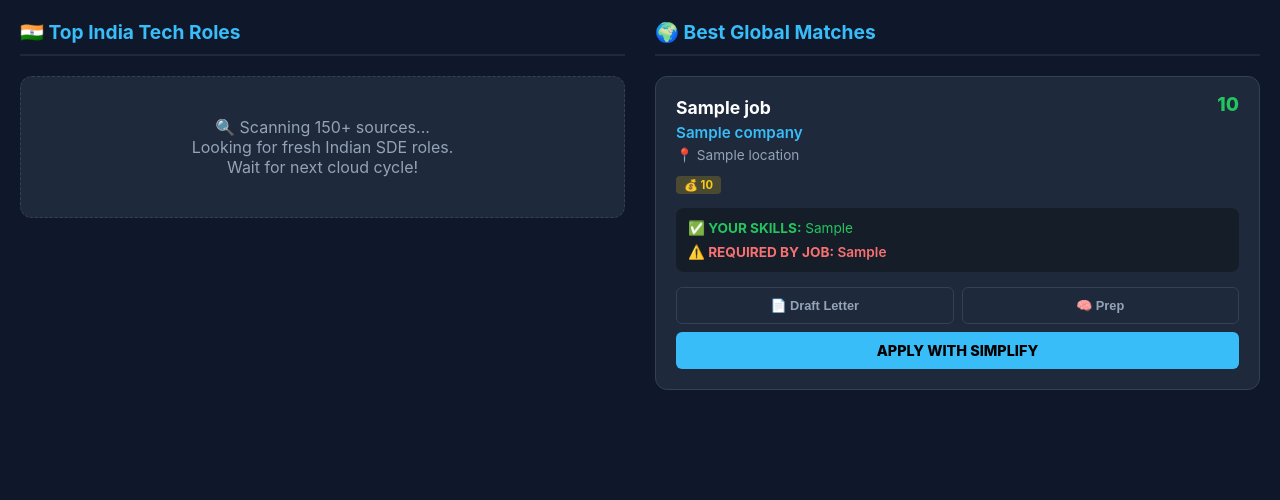
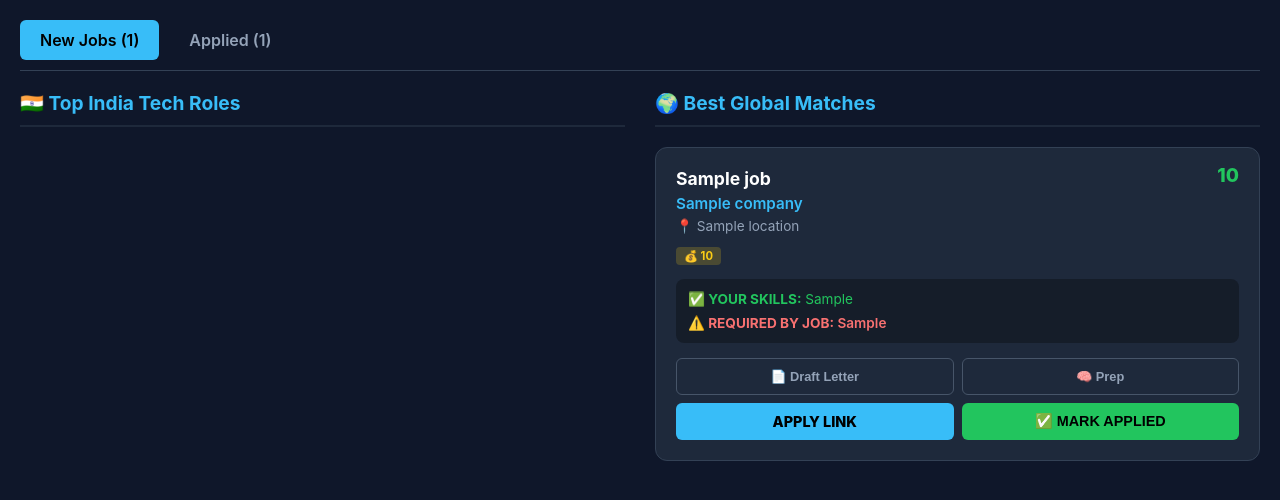
Before and after one commit to Ajinkya8881/job-engine, a Flask app: template dashboard/templates/index.html in a window 1280 px wide. Shown: the part 118-618 px from the top of the page. Run offline with Flask 3, Linux system fonts and the light colour scheme; the template is opened without the code that fills it: most values are stand-ins (such as "Sample title", 1, 10 or a date in 2020).

Commit message:
feat: add tabs and 'Mark Applied' button to dashboard

```diff
--- a/dashboard/templates/index.html
+++ b/dashboard/templates/index.html
@@ -8,6 +8,15 @@
         :root { --bg: #0f172a; --card-bg: #1e293b; --text: #f8fafc; --primary: #38bdf8; --secondary: #94a3b8; --accent: #22c55e; --danger: #f87171; --warning: #facc15; }
         body { font-family: 'Inter', sans-serif; margin: 0; padding: 20px; background-color: var(--bg); color: var(--text); }
         header { display: flex; justify-content: space-between; align-items: center; margin-bottom: 20px; border-bottom: 1px solid #334155; padding-bottom: 15px; }
+
+        .tabs { display: flex; gap: 10px; margin-bottom: 20px; border-bottom: 1px solid #334155; padding-bottom: 10px; }
+        .tab { padding: 10px 20px; cursor: pointer; border-radius: 6px; color: var(--secondary); font-weight: 600; transition: 0.3s; }
+        .tab.active { background: var(--primary); color: #000; }
+        .tab:hover:not(.active) { background: #334155; color: #fff; }
+
+        .tab-content { display: none; }
+        .tab-content.active { display: block; }
+
         .main-container { display: grid; grid-template-columns: 1fr 1fr; gap: 30px; }
         .column-header { font-weight: bold; color: var(--primary); border-bottom: 2px solid var(--card-bg); padding-bottom: 10px; margin-bottom: 20px; font-size: 1.2em; }
         .job-card { background: var(--card-bg); padding: 20px; border-radius: 12px; border: 1px solid #334155; margin-bottom: 20px; transition: transform 0.2s; position: relative; }
@@ -20,8 +29,10 @@
         .match-list { color: var(--accent); margin-bottom: 8px; }
         .missing-list { color: var(--danger); font-weight: 600; }
         .actions { display: grid; grid-template-columns: 1fr 1fr; gap: 8px; margin-top: 15px; }
-        .btn { padding: 10px; border-radius: 6px; border: 1px solid #334155; background: transparent; color: var(--secondary); cursor: pointer; font-size: 0.8em; text-decoration: none; text-align: center; font-weight: 600; }
-        .btn-apply { background: var(--primary); color: #000; border: none; grid-column: span 2; font-weight: 800; font-size: 0.9em; }
+        .btn { padding: 10px; border-radius: 6px; border: 1px solid #334155; background: transparent; color: var(--secondary); cursor: pointer; font-size: 0.8em; text-decoration: none; text-align: center; font-weight: 600; border: 1px solid #475569; }
+        .btn:hover { background: #334155; color: #fff; }
+        .btn-apply { background: var(--primary); color: #000; border: none; font-weight: 800; font-size: 0.9em; }
+        .btn-save { background: var(--accent); color: #000; border: none; font-weight: 800; font-size: 0.9em; }
         .badge { font-size: 0.7em; padding: 2px 8px; border-radius: 4px; font-weight: bold; margin-right: 5px; }
         .badge-visa { background: rgba(56, 189, 248, 0.2); color: var(--primary); }
         .badge-salary { background: rgba(250, 204, 21, 0.2); color: var(--warning); }
@@ -34,8 +45,14 @@
         <div style="color:var(--secondary);">Focus: <b>Java / SDE / Freshers (0-3 yrs)</b></div>
     </header>
 
+    <div class="tabs">
+        <div class="tab active" onclick="switchTab('new-tab')">New Jobs ({{ data.new|length }})</div>
+        <div class="tab" onclick="switchTab('applied-tab')">Applied ({{ data.applied|length }})</div>
+    </div>
+
+    <!-- NEW JOBS TAB -->
+    <div id="new-tab" class="tab-content active">
         <div class="main-container">
-        <!-- INDIA HQ -->
             <div class="column">
                 <div class="column-header">🇮🇳 Top India Tech Roles</div>
                 {% set india_jobs = [] %}
@@ -51,21 +68,16 @@
                             <div class="match-list"><b>✅ YOUR SKILLS:</b> {{ job.matched_skills|join(', ') if job.matched_skills else 'None' }}</div>
                             {% if job.missing_skills %}<div class="missing-list"><b>⚠️ REQUIRED BY JOB:</b> {{ job.missing_skills|join(', ') }}</div>{% endif %}
                         </div>
-                    <div class="actions">
-                        <button class="btn" onclick="generateCoverLetter('{{ job.company }}', '{{ job.title }}')">📄 Draft Letter</button>
-                        <button class="btn" onclick="showInterviewPrep('{{ job.title }}')">🧠 Prep</button>
-                        <a href="{{ job.url }}" target="_blank" class="btn btn-apply">APPLY WITH SIMPLIFY</a>
+                        <div class="actions" style="grid-template-columns: 1fr 1fr;">
+                            <button class="btn" onclick="generateCoverLetter('{{ job.company|replace("'", "\\'") }}', '{{ job.title|replace("'", "\\'") }}')">📄 Draft Letter</button>
+                            <button class="btn" onclick="showInterviewPrep('{{ job.title|replace("'", "\\'") }}')">🧠 Prep</button>
+                            <a href="{{ job.url }}" target="_blank" class="btn btn-apply">APPLY LINK</a>
+                            <button class="btn btn-save" onclick="updateStatus('{{ job.company|replace("'", "\\'") }}', '{{ job.title|replace("'", "\\'") }}', 'applied')">✅ MARK APPLIED</button>
                         </div>
                     </div>
                 {% endfor %}
-            {% if india_jobs|length == 0 %}
-                <div style="color:var(--secondary); padding: 40px; text-align: center; background: var(--card-bg); border-radius: 12px; border: 1px dashed #334155;">
-                    🔍 Scanning 150+ sources... <br>Looking for fresh Indian SDE roles. <br>Wait for next cloud cycle!
-                </div>
-            {% endif %}
             </div>
 
-        <!-- GLOBAL -->
             <div class="column">
                 <div class="column-header">🌍 Best Global Matches</div>
                 {% for job in data.new if not job.is_preferred_location and job.score > 0 %}
@@ -82,17 +94,54 @@
                         <div class="match-list"><b>✅ YOUR SKILLS:</b> {{ job.matched_skills|join(', ') if job.matched_skills else 'None' }}</div>
                         {% if job.missing_skills %}<div class="missing-list"><b>⚠️ REQUIRED BY JOB:</b> {{ job.missing_skills|join(', ') }}</div>{% endif %}
                     </div>
-                <div class="actions">
-                    <button class="btn" onclick="generateCoverLetter('{{ job.company }}', '{{ job.title }}')">📄 Draft Letter</button>
-                    <button class="btn" onclick="showInterviewPrep('{{ job.title }}')">🧠 Prep</button>
-                    <a href="{{ job.url }}" target="_blank" class="btn btn-apply">APPLY WITH SIMPLIFY</a>
+                    <div class="actions" style="grid-template-columns: 1fr 1fr;">
+                        <button class="btn" onclick="generateCoverLetter('{{ job.company|replace("'", "\\'") }}', '{{ job.title|replace("'", "\\'") }}')">📄 Draft Letter</button>
+                        <button class="btn" onclick="showInterviewPrep('{{ job.title|replace("'", "\\'") }}')">🧠 Prep</button>
+                        <a href="{{ job.url }}" target="_blank" class="btn btn-apply">APPLY LINK</a>
+                        <button class="btn btn-save" onclick="updateStatus('{{ job.company|replace("'", "\\'") }}', '{{ job.title|replace("'", "\\'") }}', 'applied')">✅ MARK APPLIED</button>
                     </div>
                 </div>
                 {% endfor %}
             </div>
         </div>
+    </div>
+
+    <!-- APPLIED JOBS TAB -->
+    <div id="applied-tab" class="tab-content">
+        <div class="main-container">
+            <div class="column" style="grid-column: span 2;">
+                <div class="column-header">📝 Your Applications</div>
+                <div style="display: grid; grid-template-columns: 1fr 1fr; gap: 20px;">
+                {% for job in data.applied %}
+                    <div class="job-card">
+                        <div class="score-badge">{{ job.score }}</div>
+                        <h2>{{ job.title }}</h2>
+                        <div class="company">{{ job.company }}</div>
+                        <div class="loc">📍 {{ job.location }}</div>
+                        <div class="actions">
+                            <button class="btn" onclick="updateStatus('{{ job.company|replace("'", "\\'") }}', '{{ job.title|replace("'", "\\'") }}', 'new')">⏪ Move to New</button>
+                            <a href="{{ job.url }}" target="_blank" class="btn">View Link</a>
+                        </div>
+                    </div>
+                {% endfor %}
+                </div>
+                {% if data.applied|length == 0 %}
+                    <div style="color:var(--secondary); padding: 40px; text-align: center; background: var(--card-bg); border-radius: 12px; border: 1px dashed #334155;">
+                        No applications tracked yet. Start applying!
+                    </div>
+                {% endif %}
+            </div>
+        </div>
+    </div>
 
     <script>
+        function switchTab(tabId) {
+            document.querySelectorAll('.tab-content').forEach(c => c.classList.remove('active'));
+            document.querySelectorAll('.tab').forEach(t => t.classList.remove('active'));
+            document.getElementById(tabId).classList.add('active');
+            event.currentTarget.classList.add('active');
+        }
+
         function updateStatus(company, title, status) {
             fetch('/update_status', {
                 method: 'POST',
@@ -101,11 +150,18 @@
             }).then(() => location.reload());
         }
         function generateCoverLetter(company, title) {
-            fetch(`/generate_cover_letter/${company}/${title}`)
-            .then(res => res.json()).then(data => alert(data.letter));
+            fetch(`/generate_cover_letter/${encodeURIComponent(company)}/${encodeURIComponent(title)}`)
+            .then(res => res.json()).then(data => {
+                const blob = new Blob([data.letter], { type: 'text/plain' });
+                const url = window.URL.createObjectURL(blob);
+                const a = document.createElement('a');
+                a.href = url;
+                a.download = `Cover_Letter_${company.replace(/\s+/g, '_')}.txt`;
+                a.click();
+            });
         }
         function showInterviewPrep(role) {
-            fetch(`/interview_prep/${role}`)
+            fetch(`/interview_prep/${encodeURIComponent(role)}`)
             .then(res => res.json()).then(data => alert(data.questions.join("\n\n")));
         }
     </script>
```
Lines whose indentation alone changed are shown as unchanged.
